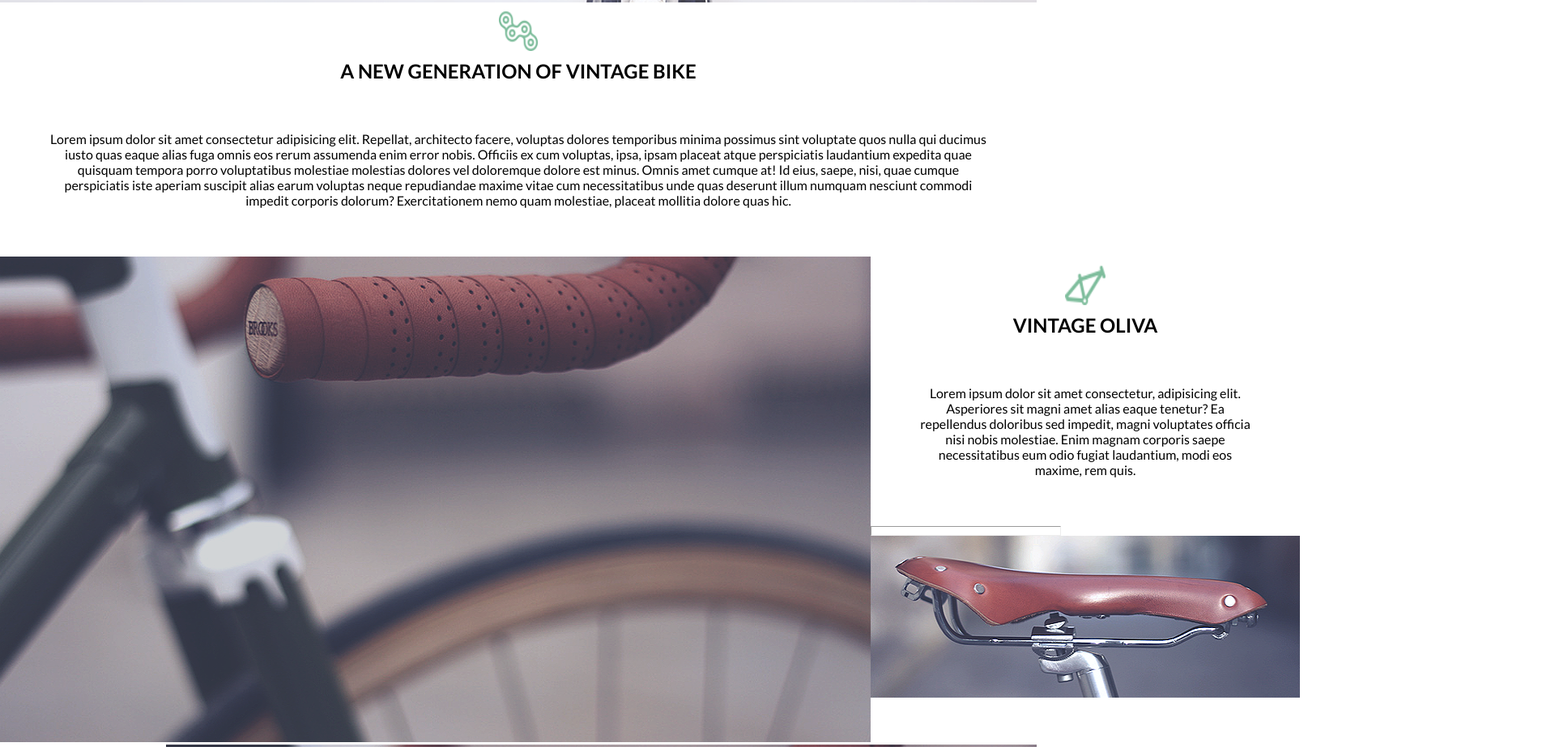
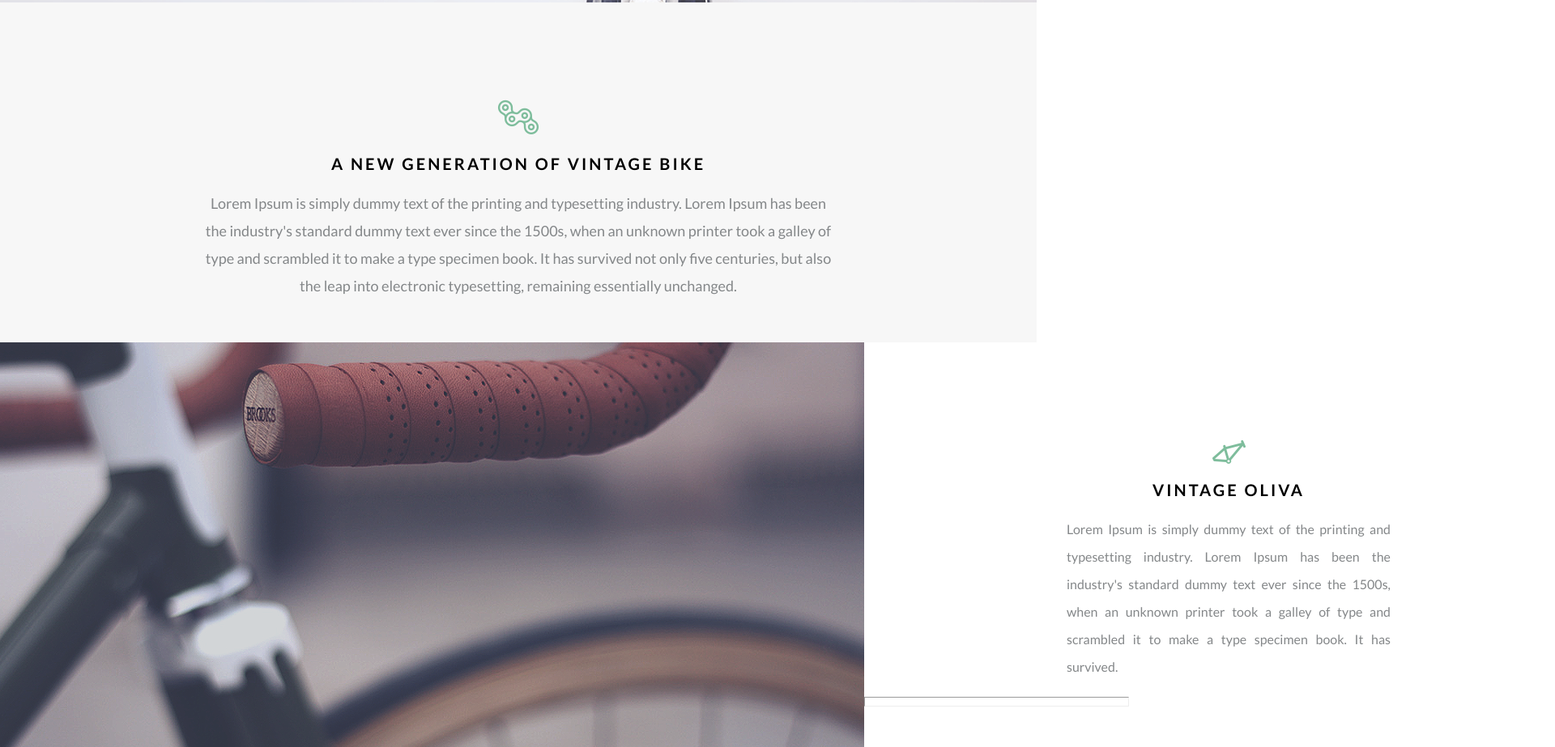
Before and after one commit to kristianheth/photoshop2, a plain HTML site: page index.html in a window 1280 px wide. Shown: the part 747-1670 px from the top of the page at 81% size, 1920 px wide, since content can reach past the window. Drawn offline with Linux system fonts and the light colour scheme.

Commit message:
header and section1 finalized

```diff
--- a/index.html
+++ b/index.html
@@ -17,41 +17,34 @@
     <header>
         <nav>
             <a class="hlinks" href="#">ABOUT US</a>
+            <a class="hlinks" href="#">.</a>
             <a class="hlinks" href="#">WORK</a>
             <img class="nav-logo" src="assets/Logo.png">
             <a class="hlinks" href="#">SHOP</a>
+            <a class="hlinks" href="#">.</a>
             <a class="hlinks" href="#">CONTACT</a>
         </nav>
     </header>
     <main>
-        <section class="center">
-            <img class="icon" src="assets/Icon.png" alt="Icon">
+        <section class="s1 center">
+            <img class="icon" src="assets/Icon.png" width="52px" height="43px" alt="Icon">
             <h1>A NEW GENERATION OF VINTAGE BIKE</h1>
             <p>
-                Lorem ipsum dolor sit amet consectetur adipisicing elit. Repellat, architecto facere, voluptas dolores
-                temporibus minima possimus sint voluptate quos nulla qui ducimus iusto quas eaque alias fuga omnis eos
-                rerum assumenda enim error nobis. Officiis ex cum voluptas, ipsa, ipsam placeat atque perspiciatis
-                laudantium expedita quae quisquam tempora porro voluptatibus molestiae molestias dolores vel doloremque
-                dolore est minus. Omnis amet cumque at! Id eius, saepe, nisi, quae cumque perspiciatis iste aperiam
-                suscipit alias earum voluptas neque repudiandae maxime vitae cum necessitatibus unde quas deserunt illum
-                numquam nesciunt commodi impedit corporis dolorum? Exercitationem nemo quam molestiae, placeat mollitia
-                dolore quas hic.
+                Lorem Ipsum is simply dummy text of the printing and typesetting industry. Lorem Ipsum has been the industry's standard dummy text ever since the 1500s, when an unknown printer took a galley of type and scrambled it to make a type specimen book. It has survived not only five centuries, but also the leap into electronic typesetting, remaining essentially unchanged.
             </p>
         </section>
         <section class="flex-container-row">
-            <article>
+            <!-- <article> -->
                 <img class="image-large" src="assets/Layer 10.png" alt="steering">
-            </article>
-            <article class="flex-container-col center">
-                <img class="icon" src="assets/Icon2.png" alt="Icon">
+            <!-- </article> -->
+            <article class="flex-container-col">
+                <img class="icon" src="assets/Icon2.png" width="41px" height="30px" alt="Icon">
                 <h2>VINTAGE OLIVA</h2>
-                <p>
-                    Lorem ipsum dolor sit amet consectetur, adipisicing elit. Asperiores sit magni amet alias eaque
-                    tenetur? Ea repellendus doloribus sed impedit, magni voluptates officia nisi nobis molestiae. Enim
-                    magnam corporis saepe necessitatibus eum odio fugiat laudantium, modi eos maxime, rem quis.
+                <p class="p-narrow">
+                    Lorem Ipsum is simply dummy text of the printing and typesetting industry. Lorem Ipsum has been the industry's standard dummy text ever since the 1500s, when an unknown printer took a galley of type and scrambled it to make a type specimen book. It has survived.
                 </p>
                 <hr class="center">
-                <img class="image-small" src="assets/Layer 11.png" alt="saddle brown">
+                <!-- <img class="image-small" src="assets/Layer 11.png" alt="saddle brown"> -->
             </article>
         </section>
         <section class="flex-container-row-reverse">
@@ -91,8 +84,9 @@
         </section>
         <section class="twitter">
             <img class="twitter-icon" src="assets/twitter.png">
-           <p class="tweet"><b style="color: black;"> AOD New York @aod </b> /  35min</p>
-           <p class="tweet"><em>Lorem ipsum dolor sit amet, consectetur adipising elit. Sed ut tellus anulla temper rhoncus. Nullam a odio<br> protittor, dictum turpis vitae, pretium ante amet. </em> </p>
+            <p class="tweet"><b style="color: black;"> AOD New York @aod </b> / 35min</p>
+            <p class="tweet"><em>Lorem ipsum dolor sit amet, consectetur adipising elit. Sed ut tellus anulla temper
+                    rhoncus. Nullam a odio<br> protittor, dictum turpis vitae, pretium ante amet. </em> </p>
             <p></p>
         </section>
         <section class="flex-container-row">
@@ -130,7 +124,7 @@
                 <p><em>Handcrafted by</em><b class="yebo">Yebo</b></p>
             </div>
 
-          <footer>
+        </footer>
     </main>
 
 </body>
--- a/style.css
+++ b/style.css
@@ -6,26 +6,54 @@
 
 body {
     font-family: 'Lato', sans-serif;
-
 }
 
 .content {
     max-width: 1600px;
     margin: auto;
 }
+
+h1,
+h2 {
+    font-weight: 510;
+    font-size: 20px;
+    letter-spacing: 3px;
+}
+
 section {
-    padding: 0;
-    margin: 0;
+    text-align: center;
 }
+
+.s1 {
+    height: 420px;
+    background-color: #f7f7f7;
+    vertical-align: middle;
+    font-family: 'Lato', sans-serif;
+    font-weight: normal;
+    font-size: 18px;
+}
+
 p {
-    text-align: center;
-    padding: 60px;
+    /* text-align: center; */
+    padding: 20px 250px;
+    font-weight: regular;
+    line-height: 34px;
+    font-size: 18px;
+    color: #848789;
+}
+
+.p-narrow {
+    width: 400px;
+    font-size: 16px;
+    text-align: justify;
+    ;
 }
 
 .flex-container-row {
     display: flex;
     flex-direction: row;
 }
+
 .flex-container-row-reverse {
     display: flex;
     flex-direction: row-reverse;
@@ -41,27 +69,37 @@ p {
     flex-direction: wrap;
 }
 
+header {
+    background-image: url("assets/Layer 7.png");
+    height: 750px;
+    width: 100%;
+    text-align: center;
+}
+
 nav {
     font-family: 'Lato', sans-serif;
-    text-align: center;
-    font-weight: 400;
+    font-size: 13px;
+    font-weight: 900;
 }
 
 .nav-logo {
-    padding-top: 30px;
-    width: 85px;
-    height: 94px;
+    padding: 25px;
+    /* width: 85px;
+    height: 94px; */
 }
 
 .hlinks {
-    text-align: center;
-    padding: 40px;
+    /* text-align: center; */
+    position: relative;
+    bottom: 70px;
+    padding: 0 20px;
     text-decoration: none;
     color: #323232;
 }
 
 .center {
-    text-align: center;
+    /* align-items: center; */
+    justify-content: center
 }
 
 .inline {
@@ -69,42 +107,34 @@ nav {
 }
 
 .icon {
-    display: block;
+    /* display: block; */
     margin-left: auto;
     margin-right: auto;
-    width: 50px;
-    height: 50px;
-    padding: 55px 0 20px 0;
+    /* width: 50px; */
+    /* height: 50px;  */
+    padding: 120px 0 20px 0;
 }
 
-header {
-    background-image: url("assets/Layer 7.png");
-    height: 750px;
-    width: 100%;
-
-    text-align: center;
-
-}
-
-/* img {
-    display: block;
-} */
 .image-large {
     height: 600px;
     width: 1075px;
 }
+
 .image-medium {
     height: 267px;
     width: 533px;
 }
+
 .image-small {
     height: 200px;
     width: 530px;
 }
+
 .small-square {
     width: 267px;
     height: 267px;
 }
+
 .image-slim {
     height: 534px;
     width: 262px;
@@ -113,18 +143,20 @@ header {
 .layer-green {
     background-color: rgba(128, 255, 1);
     background-image: url("assets/Shape 13.png");
-
     z-index: 1;
 }
-.twitter{
-    text-align:center;
+
+.twitter {
+    text-align: center;
     height: 350px;
     color: #888888;
 }
-  .twitter-icon{
+
+.twitter-icon {
     padding: 70px 0px 10px 0px;
 }
-  .tweet{
+
+.tweet {
     line-height: 2;
 }
 
@@ -133,9 +165,9 @@ hr {
     color: #888888;
     padding: 0 20px 10px 80px;
 }
+
 .discover {
     background-color: #000;
-
     height: 100px;
 }
 
@@ -144,39 +176,45 @@ hr {
     text-decoration: none;
 
 }
-.flex-container-row-footer{
+
+.flex-container-row-footer {
     display: flex;
     flex-direction: row;
     background-color: #ECECEC;
     height: 200px;
 
 }
+
 .footer {
     background-color: #ECECEC;
     height: 220px;
     display: flex;
     flex-direction: row;
 }
-  .adress{
+
+.adress {
     padding: 70px 40px 40px 230px;
     font-size: 0.8rem;
 
 }
-  .social-media{
+
+.social-media {
     padding: 80px 50px 40px 160px;
 }
-  .copyright{
+
+.copyright {
     padding: 80px 50px 40px 190px;
     font-size: 0.8rem;
 
 }
-  .icon{
-    padding: 10px;
-  }
-  .adress, .social-media, .copyright{
+
+.adress,
+.social-media,
+.copyright {
     color: #888888;
 }
-  .yebo{
+
+.yebo {
     font-family: 'Sacramento', cursive;
     font-size: 1.7rem;
     font-weight: bolder;
```
Lines whose indentation alone changed are shown as unchanged.
